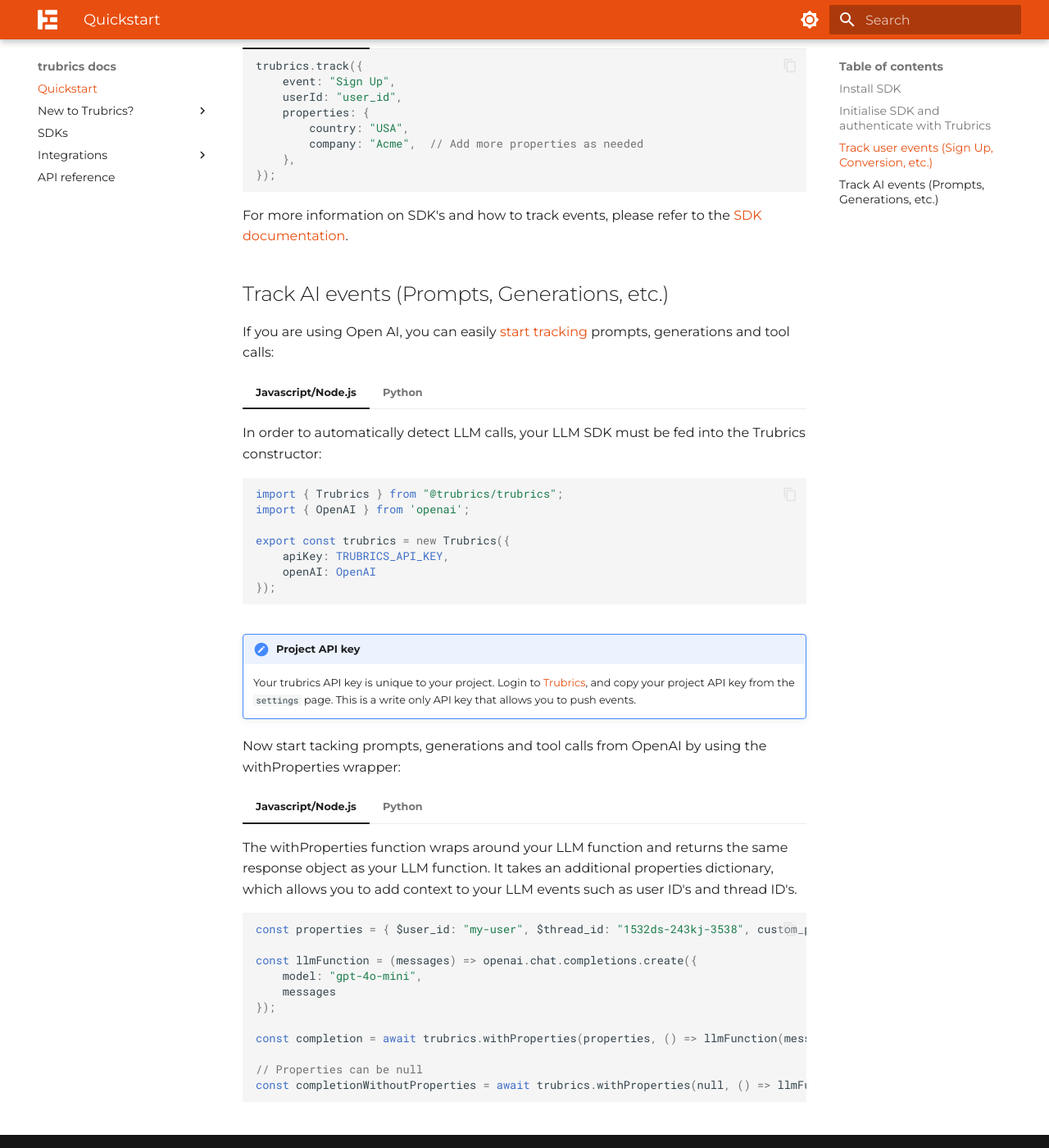
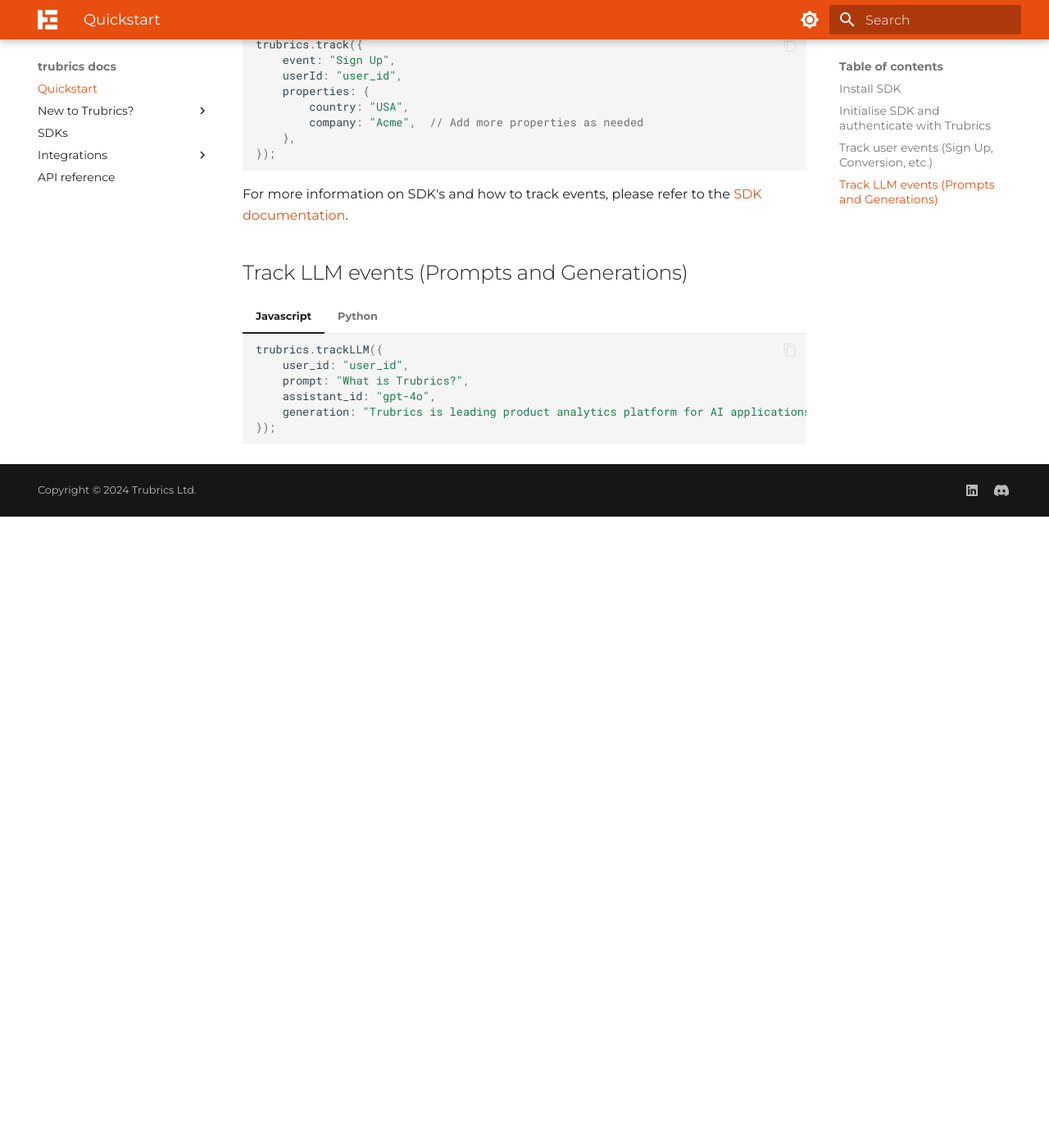
Before and after one commit to trubrics/trubrics-docs, an MkDocs documentation site: the page built from docs/index.md, in a window 1280 px wide and 1400 px high, scrolled down 916 px. Shown: the whole window at 82% size. Built offline with MkDocs 1.6.1 and Material for MkDocs 9.7.7, drawn with Linux system fonts in a browser that asks for light colours; after the commit the page ends 1546 px from its top, so only the background shows below that; some of the changed text lies outside the part shown.

Commit message:
quickstart

````diff
--- a/docs/index.md
+++ b/docs/index.md
@@ -3,9 +3,9 @@
 
 ## Install SDK
 
-Firstly you need to install one of our SDK's (Python, Node.js, Javascript Web) in your application:
+Firstly you need to install one of our SDK's in your application:
 
-=== "Javascript/Node.js"
+=== "Javascript"
 
     ```bash
     --8<-- "utils/code_snippets/js/install_npm.md"
@@ -22,10 +22,10 @@
 
 Now ensure that Trubrics is imported & initialised in your app:
 
-=== "Javascript/Node.js"
+=== "Javascript"
 
     ``` ts
-    --8<-- "utils/code_snippets/js/init.js"
+    --8<-- "utils/code_snippets/js/init_trubrics.js"
     ```
 
 === "Python"
@@ -38,7 +38,7 @@
 
 ## Track user events (Sign Up, Conversion, etc.)
 
-=== "Javascript/Node.js"
+=== "Javascript"
 
     ``` ts
     --8<-- "utils/code_snippets/js/track_signup.js"
@@ -52,37 +52,16 @@
 
 For more information on SDK's and how to track events, please refer to the [SDK documentation](../track_events/sdks/index.md).
 
-## Track AI events (Prompts, Generations, etc.)
+## Track LLM events (Prompts and Generations)
 
-If you are using Open AI, you can easily [start tracking](../track_events/sdks/open_ai.md) prompts, generations and tool calls:
-
-=== "Javascript/Node.js"
-    In order to automatically detect LLM calls, your LLM SDK must be fed into the Trubrics constructor:
+=== "Javascript"
 
     ``` ts
-    --8<-- "utils/code_snippets/js/openai_init.js"
+    --8<-- "utils/code_snippets/js/track_llm.js"
     ```
 
 === "Python"
 
     ``` py
-    --8<-- "utils/code_snippets/python/init.py"
+    --8<-- "utils/code_snippets/python/track_llm.py"
     ```
-
---8<-- "utils/api_key.md"
-
-Now start tacking prompts, generations and tool calls from OpenAI by using the withProperties wrapper:
-
-=== "Javascript/Node.js"
-    The withProperties function wraps around your LLM function and returns the same response object as your LLM function.
-    It takes an additional properties dictionary, which allows you to add context to your LLM events such as user ID's and thread ID's.
-
-    ``` ts
-    --8<-- "utils/code_snippets/js/withProperties.js"
-    ```
-
-=== "Python"
-
-    ``` py
-    # Coming soon
-    ```
--- a/docs/track_events/sdks/index.md
+++ b/docs/track_events/sdks/index.md
@@ -1,22 +1,13 @@
 # SDKs
 
-The Trubrics SDKs are libraries that allow you to track events in your application. Each library contains methods that also facilitate tracking of AI events from popular AI SDKs such as OpenAI, Langchain, etc. Libraries are non-blocking and super fast, so you can be sure that they won't slow down your application.
+The Trubrics SDKs are libraries that allow you to track events in your application. Libraries are non-blocking and super fast, so you can be sure that they won't slow down your application.
 
-???+ question "Server-side Vs client-side event tracking"
-    We recommend using server-side SDKs for tracking events in your application. The main reason for this is because that is where the majority of your business logic / AI properties are stored. Modern web browsers are also making it increasingly difficult to track events, meaning that your event tracking will be less accurate on the client side.
-
-## Server side SDKs
-
-### Python
+## Python
 - [Getting started](python.md)
 - [LLM tracking](python_llm_tracking.md)
-- [Adding attributes](python_attributes.md)
 
-### Node.js
+## Javascript
 - [Getting started](node.md)
 - [LLM tracking](node_llm_tracking.md)
 
-## Client side SDKs
-- [Javascript (Web)](javascript.md)
-
 Or use directly our [Rest API](../../api_reference/index.md).
--- a/docs/utils/code_snippets/js/client_init.js
+++ /dev/null
@@ -1,3 +0,0 @@
-import { TrubricsClientTracker } from "@trubrics/trubrics/client";
-
-export const trubricsClientTracker = new TrubricsClientTracker({ apiKey: TRUBRICS_API_KEY });
--- a/docs/utils/code_snippets/js/openai_init.js
+++ /dev/null
@@ -1,7 +0,0 @@
-import { Trubrics } from "@trubrics/trubrics";
-import { OpenAI } from 'openai';
-
-export const trubrics = new Trubrics({
-    apiKey: TRUBRICS_API_KEY,
-    openAI: OpenAI
-});
--- /dev/null
+++ b/docs/utils/code_snippets/js/track_llm.js
@@ -0,0 +1,6 @@
+trubrics.trackLLM({
+    user_id: "user_id",
+    prompt: "What is Trubrics?",
+    assistant_id: "gpt-4o",
+    generation: "Trubrics is leading product analytics platform for AI applications."
+});
--- a/docs/utils/code_snippets/js/withProperties.js
+++ /dev/null
@@ -1,11 +0,0 @@
-const properties = { $user_id: "my-user", $thread_id: "1532ds-243kj-3538", custom_property: "custom_value" };
-
-const llmFunction = (messages) => openai.chat.completions.create({
-    model: "gpt-4o-mini",
-    messages
-});
-
-const completion = await trubrics.withProperties(properties, () => llmFunction(messages));
-
-// Properties can be null
-const completionWithoutProperties = await trubrics.withProperties(null, () => llmFunction(messages));
--- /dev/null
+++ b/docs/utils/code_snippets/python/track_llm.py
@@ -0,0 +1,6 @@
+trubrics.track_llm(
+    user_id="user_id",
+    prompt="Will Trubrics help me grow my business?",
+    assistant_id="gpt1o",
+    generation="Yes, Trubrics will make you rich within 4 to 6 months.",
+)
````
Also changed, not shown: docs/track_events/sdks/javascript.md (deleted, +0 -38 lines), docs/track_events/sdks/node.md (+1 -1 lines), docs/track_events/sdks/node_attributes.md (deleted, +0 -23 lines), docs/track_events/sdks/python.md (+1 -1 lines), docs/track_events/sdks/python_attributes.md (deleted, +0 -5 lines), docs/utils/code_snippets/js/addMessageAttributes.js (deleted, +0 -9 lines), docs/utils/code_snippets/js/azure_openai_init.js (deleted, +0 -7 lines), docs/utils/code_snippets/js/client_track.js (deleted, +0 -9 lines), docs/utils/code_snippets/js/langchain_init.js (deleted, +0 -7 lines), docs/utils/code_snippets/js/track.js (deleted, +0 -9 lines), docs/utils/code_snippets/js/withProperties_prompt_id.js (deleted, +0 -8 lines), docs/utils/code_snippets/python/track.py (deleted, +0 -9 lines), docs/utils/code_snippets/js/init_trubrics.js (renamed from docs/utils/code_snippets/js/init.js).
